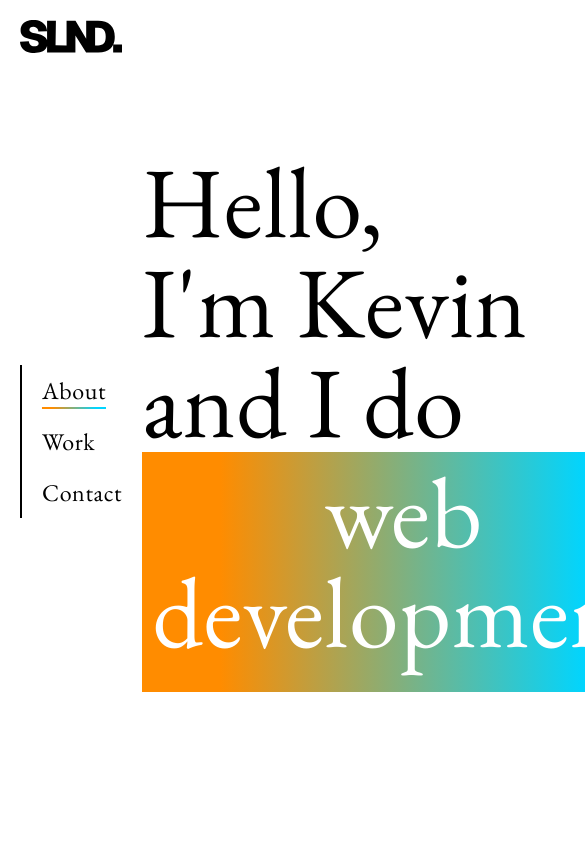
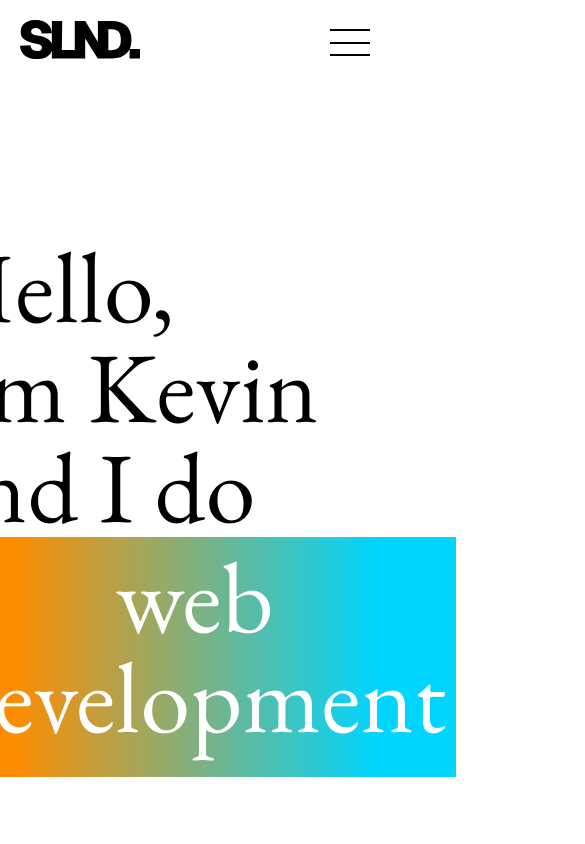
Before and after one commit to Kevili46/slnd_dev, an Angular app: page / in a window 390 px wide. Shown: the top 844 px of the page, 585 px wide, since content can reach past the window. Built offline with nearby package versions, Linux system fonts and the light colour scheme.

Commit message:
responsive header & nav

```diff
--- a/public/styles/variables.scss
+++ b/public/styles/variables.scss
@@ -4,6 +4,7 @@
     --clr-blue: #00D5FF;
     --clr-orange: #FF8C00;
     --clr-grad: linear-gradient(90deg, var(--clr-orange) 15%, var(--clr-blue) 85%);
+    --clr-shadow: rgba(0, 0, 0, .2);
     --time-interact: 150ms;
     --time-interact-calm: 350ms;
     --time-interact-slow: 500ms;
--- a/src/app/app.component.html
+++ b/src/app/app.component.html
@@ -1,4 +1,4 @@
-<slnd-header></slnd-header>
+<slnd-header [ngClass]="{'float' : this.float, 'hidden' : this.hide}"></slnd-header>
 <section class="page">
   <router-outlet></router-outlet>
 </section>
--- a/src/app/app.component.scss
+++ b/src/app/app.component.scss
@@ -1,8 +1,14 @@
 :host {
     display: flex;
-    flex-flow: row nowrap;
+    flex-flow: column nowrap;
 }
 
 .page {
     flex: 1 1;
 }
+
+@media (min-width: 1025px) {
+    :host {
+        flex-flow: row nowrap;
+    }
+}
--- a/src/app/app.component.ts
+++ b/src/app/app.component.ts
@@ -1,14 +1,52 @@
-import { Component } from '@angular/core';
+import { AfterViewInit, Component, ElementRef, HostListener } from '@angular/core';
 import { RouterOutlet } from '@angular/router';
 import { HeaderComponent } from './components/header/header.component';
+import { UtilityService } from './services/utility.service';
+import { CommonModule } from '@angular/common';
 
 @Component({
   selector: 'slnd',
-  imports: [RouterOutlet, HeaderComponent],
+  imports: [RouterOutlet, HeaderComponent, CommonModule],
   templateUrl: './app.component.html',
   styleUrl: './app.component.scss'
 })
 
-export class AppComponent {
+export class AppComponent implements AfterViewInit {
   title = 'SLND';
+
+  float: boolean;
+  hide: boolean;
+  menuOpen: boolean;
+
+  constructor(private utilityService: UtilityService, private el: ElementRef) {
+    this.float = utilityService.floatHeader;
+    this.hide = utilityService.hideHeader;
+    this.menuOpen = utilityService.menuOpen;
+  }
+
+  ngAfterViewInit() {
+    this.scrollServiceUpdate();
+    this.resizeServiceUpdate();
+  }
+
+  @HostListener('window: scroll')
+  scrollServiceUpdate() {
+    if (typeof window == 'undefined') {
+      return;
+    }
+    this.utilityService.scrollUpdate();
+    this.float = this.utilityService.floatHeader;
+    this.hide = this.utilityService.hideHeader;
+  }
+
+  @HostListener('window: resize')
+  resizeServiceUpdate() {
+    if (typeof window == 'undefined') {
+      return;
+    }
+    this.utilityService.resizeUpdate();
+    this.float = this.utilityService.floatHeader;
+    this.hide = this.utilityService.hideHeader;
+    this.menuOpen = this.utilityService.menuOpen;
+  }
 }
--- a/src/app/components/about/about.component.html
+++ b/src/app/components/about/about.component.html
@@ -7,7 +7,7 @@
 </section>
 <section>
     <div class="content">
-        <h2>Who is he?</h2>
+        <h2>About me</h2>
         <div class="columns">
             <article>
                 <p>I’m Kevin and I love digital interaction and solving problems.<br>
--- a/src/app/components/about/about.component.ts
+++ b/src/app/components/about/about.component.ts
@@ -18,7 +18,7 @@ export class AboutComponent {
 
   @ViewChildren('category') categories!: QueryList<ElementRef>;
 
-  @HostListener('window:scroll', ['$event'])
+  @HostListener('window:scroll')
   onScroll() {
     const border: number = Math.floor(window.innerHeight / 1.5);
     this.categories.forEach(category => {
--- a/src/app/components/header/header.component.html
+++ b/src/app/components/header/header.component.html
@@ -2,4 +2,3 @@
     <img src="/assets/img/logo.svg" alt="logo of slnd" />
 </a>
 <slnd-nav></slnd-nav>
-<span></span>
--- a/src/app/components/header/header.component.scss
+++ b/src/app/components/header/header.component.scss
@@ -1,16 +1,51 @@
 :host {
     position: sticky;
+    width: 100%;
     top: 0;
     left: 0;
-    display: flex;
-    flex-direction: column;
-    justify-content: space-between;
-    width: 240px;
-    height: 100vh;
     padding: 20px;
     background-color: white;
+    z-index: 10;
+    display: flex;
+    flex-direction: row;
+    align-items: center;
+    justify-content: space-between;
+    transition: translate var(--time-interact-calm) ease;
+
+    &::after {
+        content: '';
+        display: block;
+        position: absolute;
+        bottom: 0;
+        left: 0;
+        width: 0%;
+        height: 1px;
+        background-color: var(--clr-text);
+        transition: width var(--time-interact) ease;
+    }
+
+    &.float {
+        &::after {
+            width: 100%;
+        }
+    }
+
+    &.hidden {
+        translate: 0 -110%;
+    }
 }
 
-img {
-    width: 100%;
+a {
+    img {
+        width: clamp(120px, 20svw, 200px);
+    }
 }
+
+@media (min-width: 1025px) {
+    :host {
+        display: grid;
+        grid-template-rows: 1fr 1fr 1fr;
+        width: 240px;
+        height: 100vh;
+    }
+}
--- a/src/app/components/nav/nav.component.html
+++ b/src/app/components/nav/nav.component.html
@@ -1,8 +1,13 @@
-<nav id="main-nav">
+<nav id="main-nav" [ngClass]="{'open' : this.menuOpen}">
+    <div (click)="openMenu()" class="toggle-menu">
+        <span></span>
+        <span></span>
+        <span></span>
+    </div>
     <ul>
-        <li><a class="slnd-nav" routerLink="/" routerLinkActive="active"
+        <li (click)="openMenu()"><a class=" slnd-nav" routerLink="/" routerLinkActive="active"
                 [routerLinkActiveOptions]="{exact: true}">About</a></li>
-        <li><a class="slnd-nav" routerLink="/work" routerLinkActive="active">Work</a></li>
-        <li><a class="slnd-nav" routerLink="/contact" routerLinkActive="active">Contact</a></li>
+        <li (click)="openMenu()"><a class=" slnd-nav" routerLink="/work" routerLinkActive="active">Work</a></li>
+        <li (click)="openMenu()"><a class=" slnd-nav" routerLink="/contact" routerLinkActive="active">Contact</a></li>
     </ul>
 </nav>
--- a/src/app/components/nav/nav.component.scss
+++ b/src/app/components/nav/nav.component.scss
@@ -1,10 +1,51 @@
 #main-nav {
+    .toggle-menu {
+        position: relative;
+        cursor: pointer;
+        width: 40px;
+        aspect-ratio: 1.5;
+        z-index: 10;
+        transition: scale var(--time-interact) ease;
+
+        span {
+            display: block;
+            position: absolute;
+            top: 0;
+            right: 50%;
+            translate: 50% 0;
+            width: 100%;
+            height: 2px;
+            background-color: var(--clr-text);
+
+            &:nth-child(2) {
+                top: 50%;
+                translate: 50% -50%;
+            }
+
+            &:last-child {
+                top: 100%;
+                translate: 50% -100%;
+            }
+        }
+
+        &:hover {
+            scale: 1.02;
+        }
+    }
+
     ul {
-        display: flex;
+        display: none;
+        position: absolute;
+        top: 100%;
+        right: 0;
+        translate: 100% 0;
+        height: 100svh;
+        width: 100svw;
+        background-color: white;
         flex-flow: column nowrap;
         gap: 20px;
-        border-left: 2px solid black;
-        padding: .5em .0 .5em 1em;
+        transition: translate var(--time-interact-calm) ease;
+
 
         li {
             a {
@@ -23,4 +64,57 @@
             }
         }
     }
+
+    &.open {
+        .toggle-menu {
+            span {
+                &:first-child {
+                    rotate: 45deg;
+                    top: 50%;
+                    translate: 50% -50%;
+                }
+
+                &:nth-child(2) {
+                    width: 0;
+                }
+
+                &:last-child {
+                    rotate: -45deg;
+                    top: 50%;
+                    translate: 50% -50%;
+                }
+            }
+        }
+
+        ul {
+            translate: 0 0;
+            display: flex;
+            flex-direction: column;
+            align-items: center;
+            justify-content: center;
+        }
+    }
 }
+
+@media (min-width: 1025px) {
+    :host {
+        align-self: center;
+    }
+
+    #main-nav {
+        .toggle-menu {
+            display: none;
+        }
+
+        ul {
+            display: flex;
+            position: relative;
+            translate: 0 0;
+            height: auto;
+            width: auto;
+            transition: none;
+            border-left: 2px solid black;
+            padding: .5em .0 .5em 1em;
+        }
+    }
+}
--- a/src/app/components/nav/nav.component.ts
+++ b/src/app/components/nav/nav.component.ts
@@ -1,12 +1,32 @@
-import { Component } from '@angular/core';
+import { Component, ElementRef, HostListener } from '@angular/core';
 import { RouterLink, RouterLinkActive } from '@angular/router';
+import { CommonModule } from '@angular/common';
+import { UtilityService } from '../../services/utility.service';
 
 @Component({
   selector: 'slnd-nav',
-  imports: [RouterLink, RouterLinkActive],
+  imports: [RouterLink, RouterLinkActive, CommonModule],
   templateUrl: './nav.component.html',
   styleUrl: './nav.component.scss'
 })
 export class NavComponent {
 
+  menuOpen: boolean;
+  constructor(private utilityService: UtilityService, private el: ElementRef) {
+    this.menuOpen = utilityService.menuOpen;
+  }
+
+  openMenu(): void {
+    this.utilityService.menuOpen = !this.utilityService.menuOpen;
+    this.menuOpen = this.utilityService.menuOpen;
+  }
+
+  @HostListener('window: resize')
+  resizeServiceUpdate() {
+    if (typeof window == 'undefined') {
+      return;
+    }
+    this.utilityService.resizeUpdate();
+    this.menuOpen = this.utilityService.menuOpen;
+  }
 }
--- /dev/null
+++ b/src/app/services/utility.service.ts
@@ -0,0 +1,52 @@
+import { Injectable, OnInit } from '@angular/core';
+
+@Injectable({
+  providedIn: 'root'
+})
+export class UtilityService {
+
+  mobile: boolean = false;
+  floatHeader: boolean = false;
+  hideHeader: boolean = false;
+  scrollDown: boolean = false;
+  scrolled: boolean = false;
+  lastScroll: number = 0;
+  menuOpen: boolean = false;
+
+  constructor() { }
+
+  scrollUpdate() {
+    if (!this.mobile) {
+      return;
+    }
+    if (this.lastScroll < window.scrollY) {
+      this.scrollDown = true;
+    } else {
+      this.scrollDown = false;
+    }
+    this.lastScroll = window.scrollY;
+
+    if (window.scrollY > 50) {
+      this.floatHeader = true;
+    } else {
+      this.floatHeader = false;
+    }
+
+    // if (window.scrollY > 30000 && this.floatHeader && this.scrollDown) {
+    //   this.hideHeader = true;
+    // } else {
+    //   this.hideHeader = false;
+    // }
+  }
+
+  resizeUpdate() {
+    if (window.innerWidth > 1024) {
+      this.mobile = false;
+      this.floatHeader = false;
+      this.hideHeader = false;
+      this.menuOpen = false;
+      return
+    }
+    this.mobile = true;
+  }
+}
```
Also changed, not shown: 1 other file (tests, documents, lock files or other folders).
